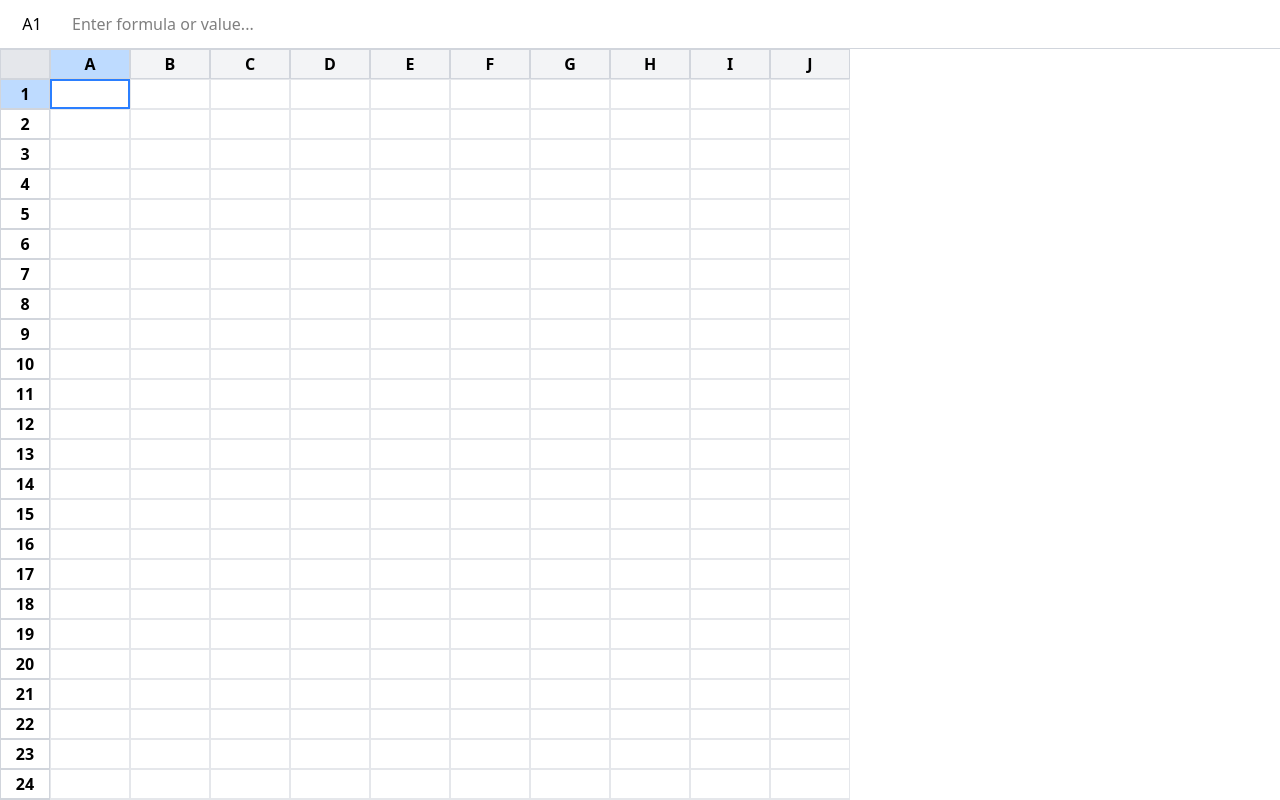
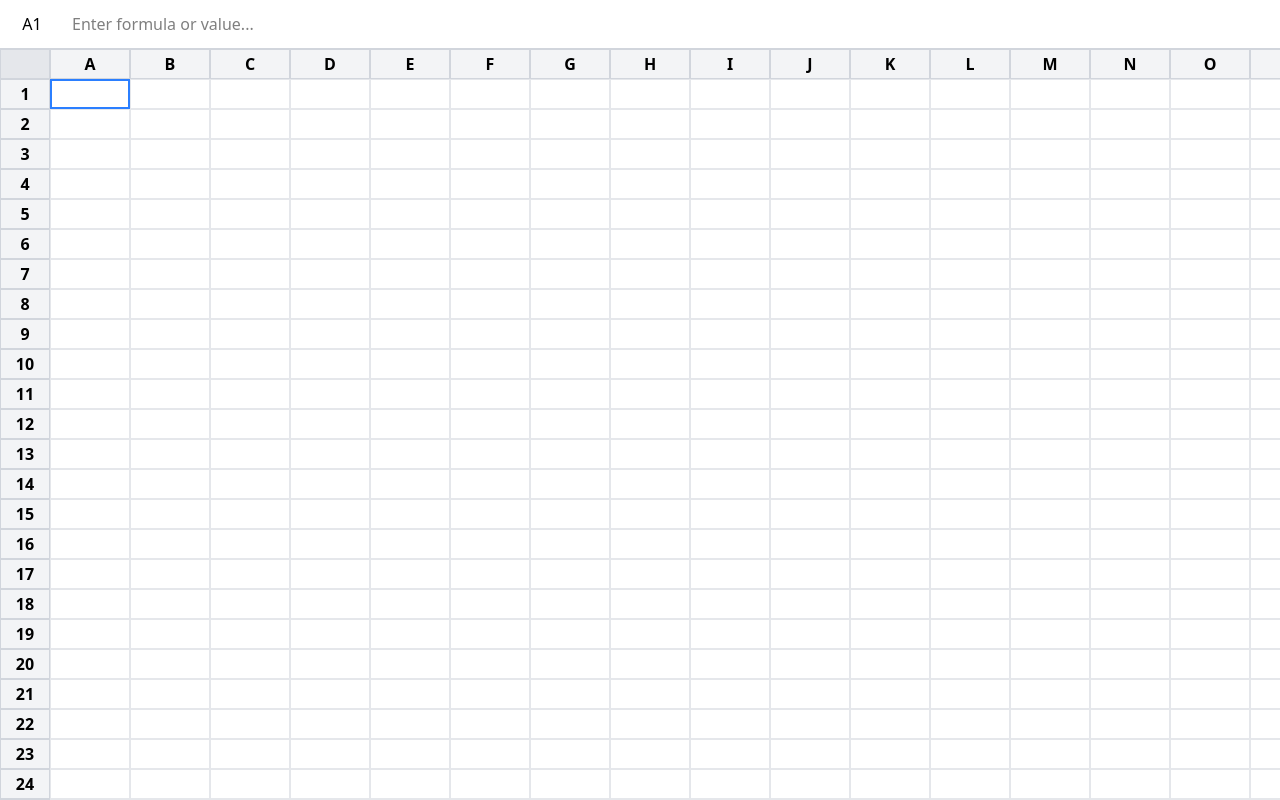
Before and after one commit to kamilszczepanik/excel, a Next.js app: page / in a window 1280 px wide. Built offline with nearby package versions, Linux system fonts and the light colour scheme.

Commit message:
feat: 10000x10000 grid, only small amount of elements visible, scroll

```diff
--- a/components/Grid/index.tsx
+++ b/components/Grid/index.tsx
@@ -17,8 +17,9 @@ interface CellData {
 
 const ROW_HEIGHT = 30;
 const COL_WIDTH = 80;
-const ROW_COUNT = 50;
-const COL_COUNT = 10;
+const ROW_COUNT = 10000;
+const COL_COUNT = 10000;
+const BUFFER_SIZE = 5;
 
 function evaluateFormula(
   formula: string,
@@ -111,6 +112,14 @@ const ExcelGrid: React.FC = () => {
   >(new Map());
 
   const gridContainerRef = useRef<HTMLDivElement>(null);
+  const scrollContainerRef = useRef<HTMLDivElement>(null);
+
+  const [visibleRange, setVisibleRange] = useState({
+    startRow: 0,
+    endRow: 50,
+    startCol: 0,
+    endCol: 25,
+  });
 
   const columnHeaders = useMemo(() => {
     const headers = [];
@@ -317,32 +326,57 @@ const ExcelGrid: React.FC = () => {
       const currentCol = columnHeaders.indexOf(colLabel);
       const currentRow = parseInt(rowLabel) - 1;
 
+      const ensureCellVisible = (row: number, col: number) => {
+        if (!scrollContainerRef.current) return;
+
+        const colLabel = getColumnLabel(col);
+        const cellId = `${colLabel}${row + 1}`;
+
+        setSelectedCell(cellId);
+
+        const cellTop = (row + 1) * ROW_HEIGHT;
+        const cellLeft = 50 + col * COL_WIDTH;
+
+        const { offsetWidth, offsetHeight, scrollLeft, scrollTop } =
+          scrollContainerRef.current;
+
+        if (cellLeft < scrollLeft + 50) {
+          scrollContainerRef.current.scrollLeft = cellLeft - 50;
+        } else if (cellLeft + COL_WIDTH > scrollLeft + offsetWidth) {
+          scrollContainerRef.current.scrollLeft =
+            cellLeft + COL_WIDTH - offsetWidth;
+        }
+
+        if (cellTop < scrollTop + ROW_HEIGHT) {
+          scrollContainerRef.current.scrollTop = cellTop - ROW_HEIGHT;
+        } else if (cellTop + ROW_HEIGHT > scrollTop + offsetHeight) {
+          scrollContainerRef.current.scrollTop =
+            cellTop + ROW_HEIGHT - offsetHeight;
+        }
+      };
+
       switch (e.key) {
         case "ArrowUp":
           if (currentRow > 0) {
-            setSelectedCell(`${colLabel}${currentRow}`);
+            ensureCellVisible(currentRow - 1, currentCol);
           }
           e.preventDefault();
           break;
         case "ArrowDown":
           if (currentRow < ROW_COUNT - 1) {
-            setSelectedCell(`${colLabel}${currentRow + 2}`);
+            ensureCellVisible(currentRow + 1, currentCol);
           }
           e.preventDefault();
           break;
         case "ArrowLeft":
           if (currentCol > 0) {
-            setSelectedCell(
-              `${columnHeaders[currentCol - 1]}${currentRow + 1}`,
-            );
+            ensureCellVisible(currentRow, currentCol - 1);
           }
           e.preventDefault();
           break;
         case "ArrowRight":
           if (currentCol < COL_COUNT - 1) {
-            setSelectedCell(
-              `${columnHeaders[currentCol + 1]}${currentRow + 1}`,
-            );
+            ensureCellVisible(currentRow, currentCol + 1);
           }
           e.preventDefault();
           break;
@@ -386,7 +420,29 @@ const ExcelGrid: React.FC = () => {
   );
 
   const handleScroll = useCallback(() => {
-    // todo: handle scroll
+    if (!scrollContainerRef.current) return;
+
+    const { scrollTop, scrollLeft, clientHeight, clientWidth } =
+      scrollContainerRef.current;
+
+    const startRow = Math.floor(scrollTop / ROW_HEIGHT);
+    const endRow = Math.min(
+      Math.ceil((scrollTop + clientHeight) / ROW_HEIGHT) + BUFFER_SIZE,
+      ROW_COUNT - 1,
+    );
+
+    const startCol = Math.floor(scrollLeft / COL_WIDTH);
+    const endCol = Math.min(
+      Math.ceil((scrollLeft + clientWidth) / COL_WIDTH) + BUFFER_SIZE,
+      COL_COUNT - 1,
+    );
+
+    setVisibleRange({
+      startRow: Math.max(0, startRow - BUFFER_SIZE),
+      endRow,
+      startCol: Math.max(0, startCol - BUFFER_SIZE),
+      endCol,
+    });
   }, []);
 
   const selectedCellInfo = useMemo(() => {
@@ -400,6 +456,29 @@ const ExcelGrid: React.FC = () => {
       colLabel,
     };
   }, [selectedCell]);
+
+  const visibleColumnHeaders = useMemo(() => {
+    const headers = [];
+    for (let i = visibleRange.startCol; i <= visibleRange.endCol; i++) {
+      if (i < COL_COUNT) {
+        headers.push(getColumnLabel(i));
+      }
+    }
+    return headers;
+  }, [visibleRange.startCol, visibleRange.endCol]);
+
+  useEffect(() => {
+    handleScroll();
+
+    const handleResize = () => {
+      handleScroll();
+    };
+
+    window.addEventListener("resize", handleResize);
+    return () => {
+      window.removeEventListener("resize", handleResize);
+    };
+  }, [handleScroll]);
 
   return (
     <div className="flex h-screen flex-col">
@@ -424,7 +503,10 @@ const ExcelGrid: React.FC = () => {
         />
       </div>
       <div
-        ref={gridContainerRef}
+        ref={(el) => {
+          gridContainerRef.current = el;
+          scrollContainerRef.current = el;
+        }}
         className="flex-1 overflow-auto outline-none"
         tabIndex={0}
         onKeyDown={handleKeyDown}
@@ -434,59 +516,86 @@ const ExcelGrid: React.FC = () => {
           style={{
             width: COL_COUNT * COL_WIDTH + 50,
             height: ROW_COUNT * ROW_HEIGHT + ROW_HEIGHT,
+            position: "relative",
           }}
         >
-          <div className="sticky top-0 z-10 flex bg-gray-100">
           <div
-              className="sticky left-0 z-20 border border-gray-300 bg-gray-200"
+            className="sticky top-0 left-0 z-[100] border border-gray-300 bg-gray-200"
             style={{
-                width: COL_WIDTH,
+              width: "50px",
               minWidth: "50px",
               height: ROW_HEIGHT,
-                zIndex: 50,
             }}
           />
 
-            {columnHeaders.map((col) => (
+          <div className="sticky top-0 z-20 -mt-12 flex">
+            {visibleColumnHeaders.map((col, index) => (
               <div
                 key={col}
                 className={cn(
-                  "flex items-center justify-center border border-gray-300 text-center font-bold",
+                  "flex items-center justify-center border border-gray-300 bg-gray-100 text-center font-bold",
                   col === selectedCellInfo.colLabel ? "bg-blue-200" : "",
                 )}
                 style={{
                   width: COL_WIDTH,
                   minWidth: COL_WIDTH,
                   height: ROW_HEIGHT,
-                  flexShrink: 0,
+                  position: "absolute",
+                  left: 50 + (index + visibleRange.startCol) * COL_WIDTH,
+                  top: 0,
+                  zIndex: 10,
                 }}
               >
                 {col}
               </div>
             ))}
           </div>
+          {Array.from({
+            length: visibleRange.endRow - visibleRange.startRow + 1,
+          }).map((_, rowIndex) => {
+            const row = visibleRange.startRow + rowIndex;
 
-          {Array.from({ length: ROW_COUNT }).map((_, row) => (
+            return (
               <div
                 key={`row-${row}`}
-              className="flex"
-              style={{ height: ROW_HEIGHT }}
+                style={{
+                  height: ROW_HEIGHT,
+                  position: "absolute",
+                  top: (row + 1) * ROW_HEIGHT,
+                  left: 0,
+                  right: 0,
+                  width: "100%",
+                }}
               >
                 <div
                   className={cn(
-                  "sticky left-0 z-10 flex items-center justify-center border border-gray-300 text-center font-bold",
+                    "sticky flex items-center justify-center border border-gray-300 bg-gray-100 text-center font-bold",
                     row === selectedCellInfo.rowIndex ? "bg-blue-200" : "",
                   )}
-                style={{ width: "50px", minWidth: "50px", height: ROW_HEIGHT }}
+                  style={{
+                    width: "50px",
+                    minWidth: "50px",
+                    height: ROW_HEIGHT,
+                    left: scrollContainerRef.current
+                      ? scrollContainerRef.current.getBoundingClientRect().left
+                      : 0,
+                    top:
+                      (row + 1) * ROW_HEIGHT -
+                      (scrollContainerRef.current
+                        ? scrollContainerRef.current.scrollTop
+                        : 0),
+                    zIndex: 30,
+                  }}
                 >
                   {row + 1}
                 </div>
 
-              {columnHeaders.map((colHeader) => {
+                {visibleColumnHeaders.map((colHeader, colIndex) => {
                   const cellId = `${colHeader}${row + 1}`;
                   const cellData = getCellData(cellId);
                   const isSelected = cellId === selectedCell;
                   const isEditing = cellId === editingCell;
+                  const colPosition = visibleRange.startCol + colIndex;
 
                   return (
                     <div
@@ -502,7 +611,9 @@ const ExcelGrid: React.FC = () => {
                         width: COL_WIDTH,
                         minWidth: COL_WIDTH,
                         height: ROW_HEIGHT,
-                      flexShrink: 0,
+                        position: "absolute",
+                        left: 50 + colPosition * COL_WIDTH,
+                        top: 0,
                       }}
                       onClick={() => handleCellSelect(cellId)}
                       onDoubleClick={() => handleCellDoubleClick(cellId)}
@@ -552,7 +663,8 @@ const ExcelGrid: React.FC = () => {
                   );
                 })}
               </div>
-          ))}
+            );
+          })}
         </div>
       </div>
     </div>
```
Lines whose indentation alone changed are shown as unchanged.
